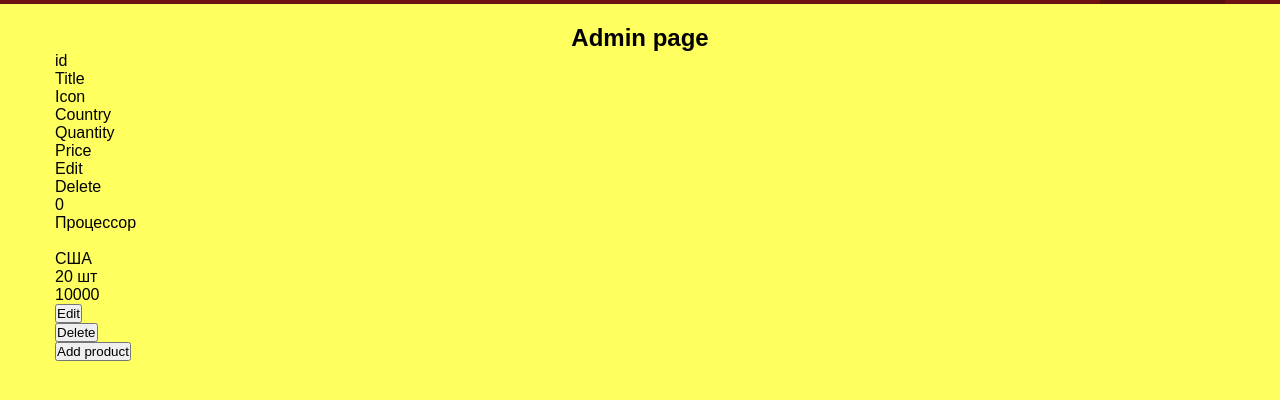
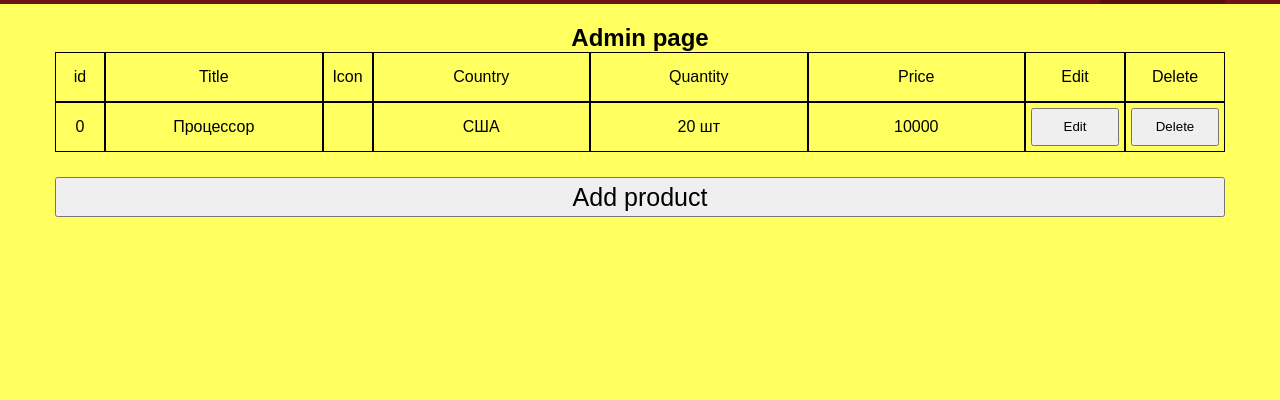
Before and after one commit to Power-Shots/teamShop, a plain HTML site: page admin.html in a window 1280 px wide. Shown: the part 44-444 px from the top of the page. Drawn offline with Linux system fonts and the light colour scheme.

Commit message:
add product start

```diff
--- a/css/style.css
+++ b/css/style.css
@@ -77,3 +77,29 @@ header .wrap nav ul .header-link-active {
     padding-top: 20px;
     text-align: center;
 }
+
+.admin-block .add-new-product-btn {
+    margin-top: 25px;
+    width: 100%;
+    font-size: 25px;
+    height: 40px;
+}
+
+.admin-block .products-list .item {
+    display: grid;
+    grid-template-columns: 50px 1fr 50px 1fr 1fr 1fr 100px 100px;
+    grid-auto-rows: 50px;
+    /* align-items: center; */
+}
+
+.admin-block .products-list .item > div {
+    border: 1px solid #000;
+    display: flex;
+    justify-content: center;
+    align-items: center;
+}
+
+.admin-block .products-list .item button {
+    width: 90%;
+    height: 80%;
+}
--- a/js/admin/script.js
+++ b/js/admin/script.js
@@ -10,10 +10,11 @@ let productsList = [
     }
 ];
 
+function createModalWindow(){
+    console.log(1)
+}
 
 function print(){
-    let adminBlock = document.createElement('div');
-    adminBlock.classList.add('admin-block');
     let content = productsList.map(item => `
         <div class="item" data-id="${item.id}">
             <div>${item.id}</div>
@@ -35,10 +36,11 @@ function print(){
         </div>
     `);
 
-    adminBlock.innerHTML = `
+    container.innerHTML = `
+            <div class="admin-block">
                 <h2>Admin page</h2>
                 <div class="products-list">
-                <div class"item">
+                    <div class="item">
                         <div>id</div>
                         <div>Title</div>
                         <div>Icon</div>
@@ -50,9 +52,12 @@ function print(){
                     </div>
                     ${content.join('')}
                 </div>
-            <button class="add-new-product">Add product</button>
+                <button class="add-new-product-btn">Add product</button>
+            </div>
+
     `;
-    container.innerHTML = adminBlock.outerHTML;
+    let addProductBtn = container.querySelector('.add-new-product-btn');
+    addProductBtn.addEventListener('click', createModalWindow);
 }
 
 function start(){
```
Lines whose indentation alone changed are shown as unchanged.
